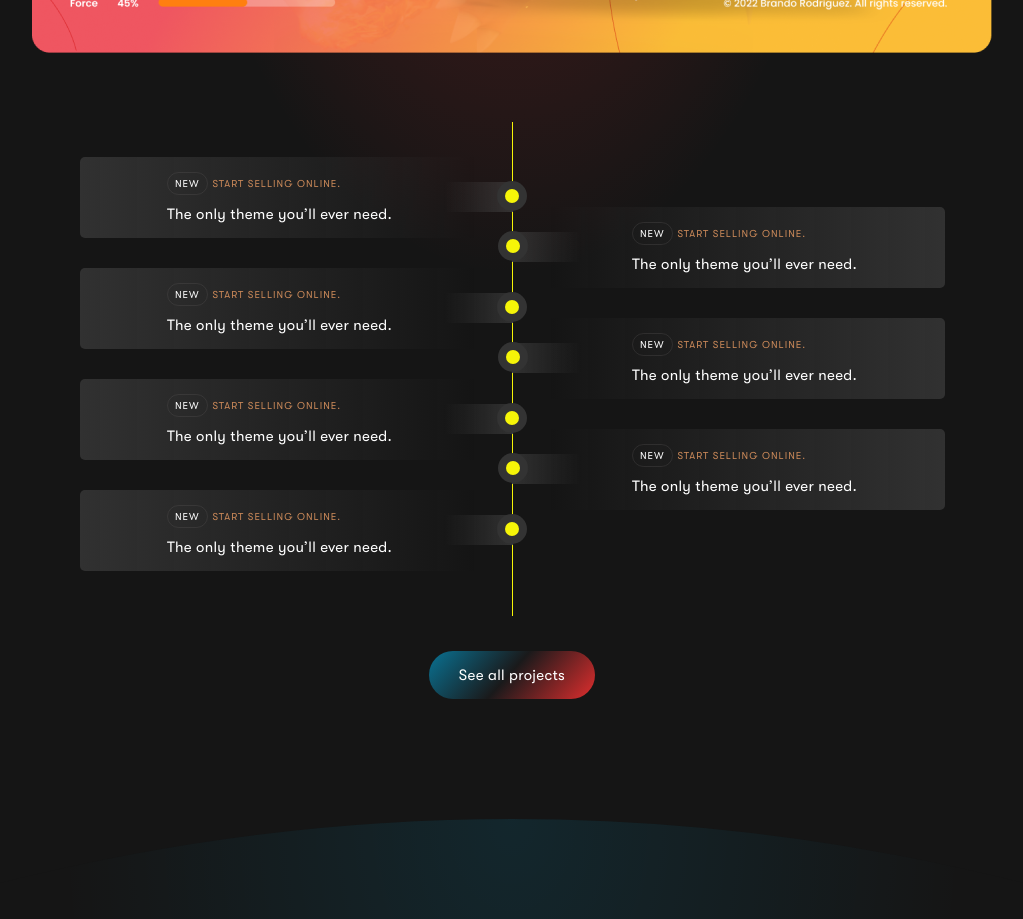
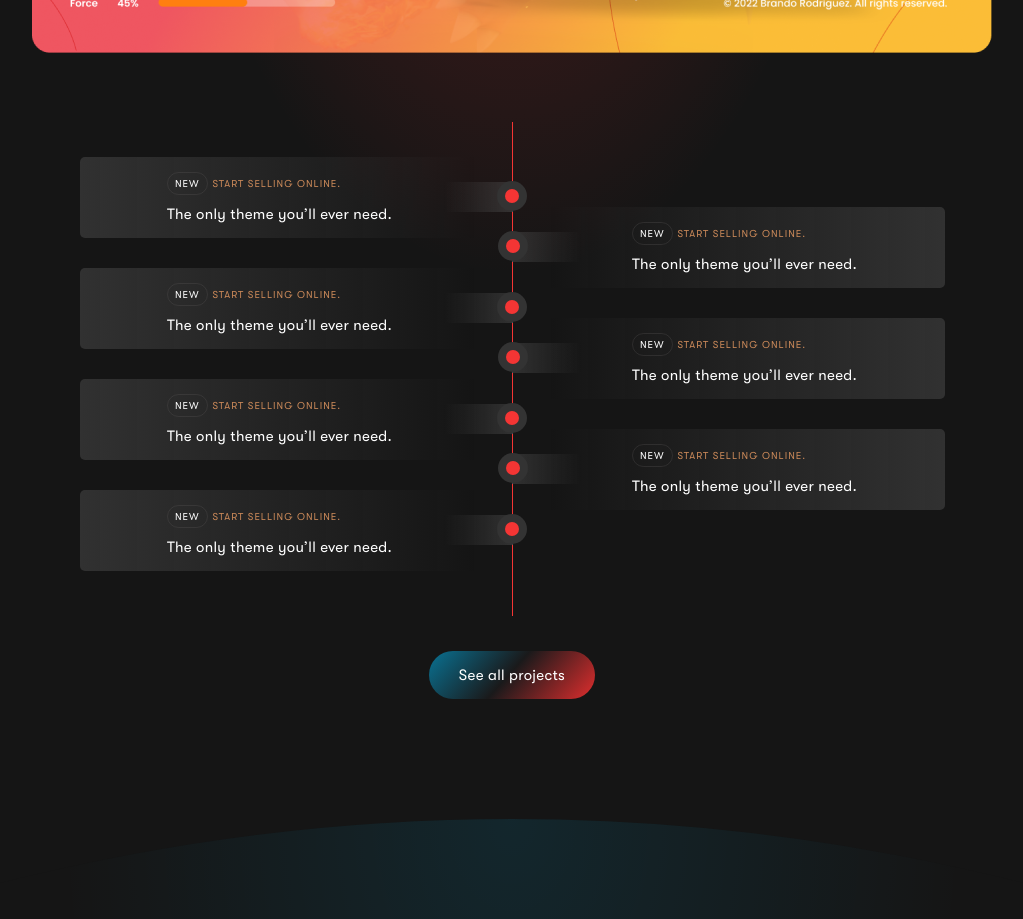
Before and after one commit to BrandoRodriguez/My_Portfolio_React, a React (Create React App) app in the folder client/: page /#/ in a window 1280 px wide. Shown: the part 5840-6759 px from the top of the page, without its empty margins (128-1151 px from the left). Built offline with nearby package versions, Linux system fonts and the light colour scheme.

Commit message:
subo cambios

```diff
--- a/client/src/Section/Skill.css
+++ b/client/src/Section/Skill.css
@@ -16,7 +16,7 @@
         display: block;
         height: calc(100% + 50px);
         width: 1px;
-        background: #F6F508;
+        background: #f43534;
         position: absolute;
         left: 0%;
         top: -35px;
@@ -45,7 +45,7 @@
         display: block;
         width: 14px;
         height: 14px;
-        background: #F6F508;
+        background: #f43534;
         border-radius: 100%;
         position: absolute;
         top: 32px;
```
